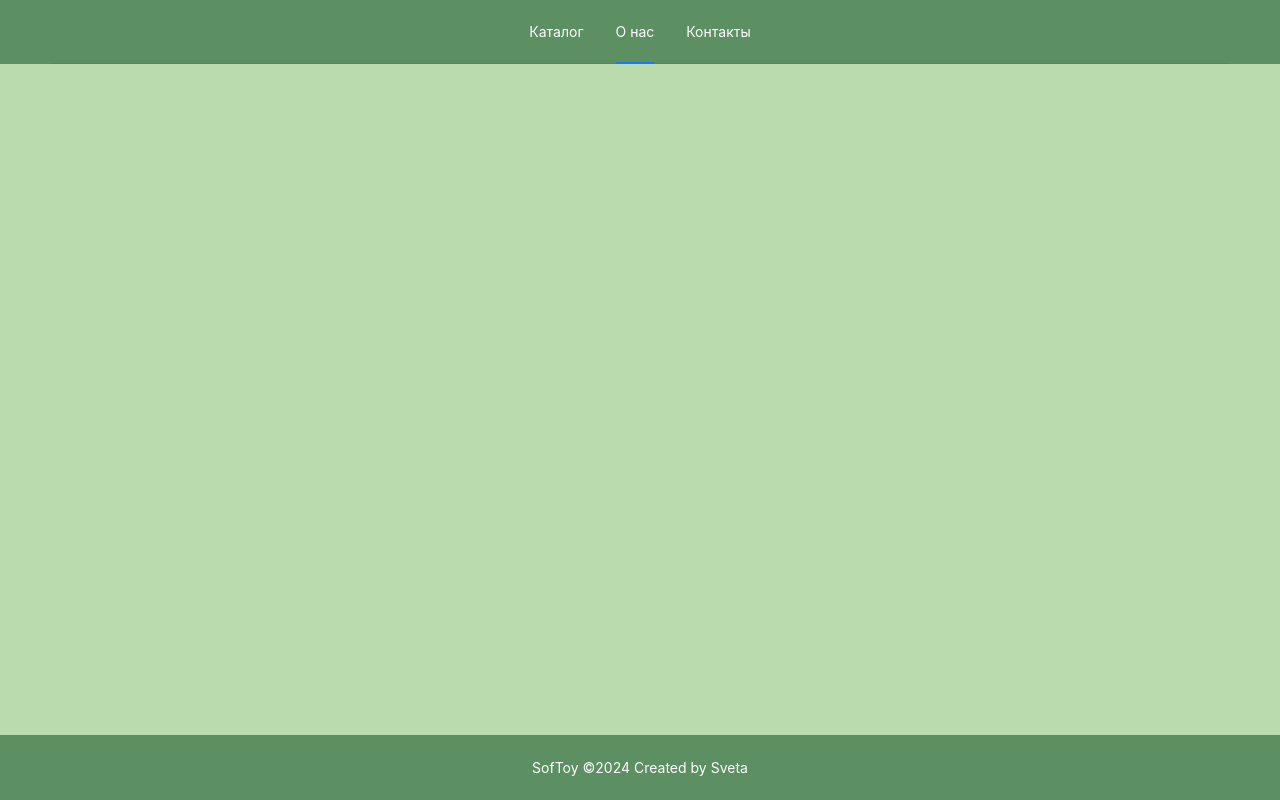
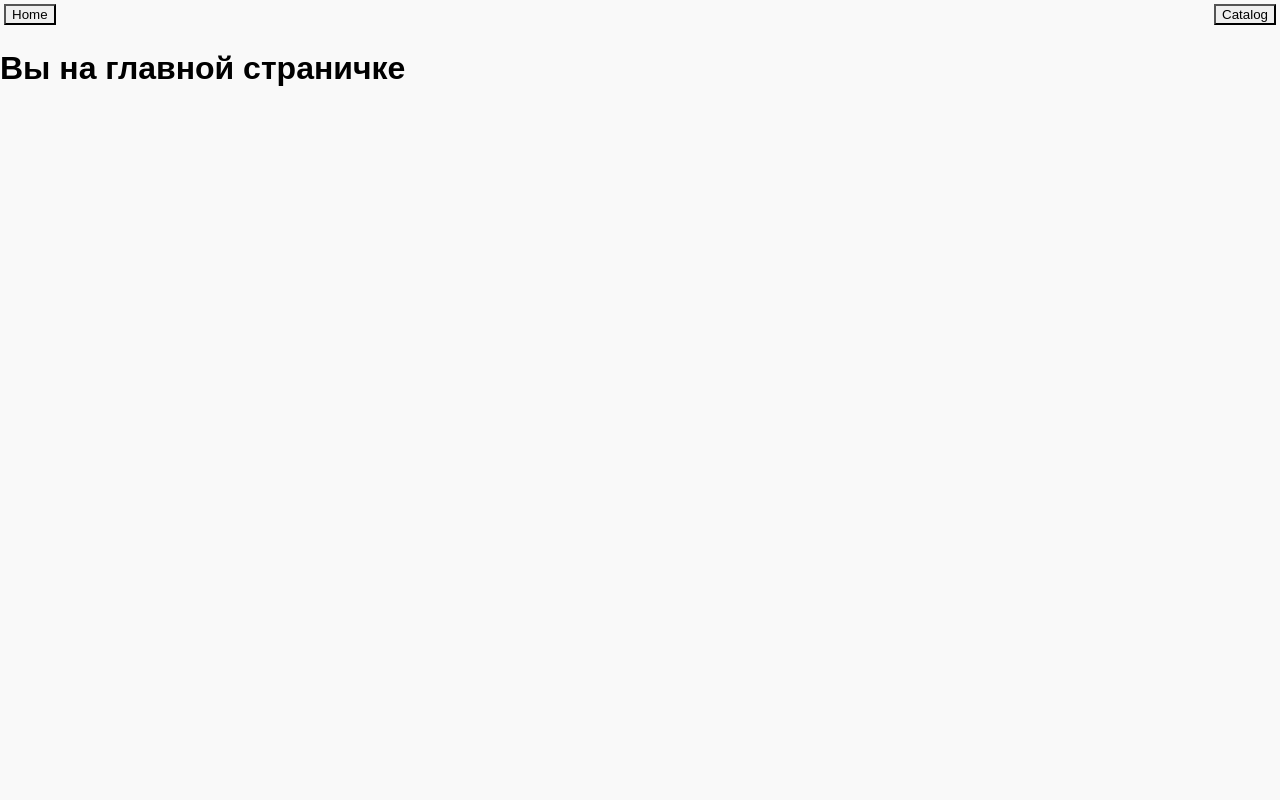
Before and after one commit to Sveta0410/ui_ux, a React (Vite) app: page / in a window 1280 px wide. Built offline with nearby package versions, Linux system fonts and the light colour scheme; a web font is replaced by a local one.

Commit message:
оно хотя бы работает и тут хоть какой-то хедер появляется, успех

```diff
--- a/src/App.jsx
+++ /dev/null
@@ -1,16 +0,0 @@
-import { BrowserRouter, Routes, Route } from 'react-router-dom';
-import {Home} from './pages/Home';
-import {Catalog} from './pages/Catalog';
-import {Product} from './pages/Product';
-function App() {
-    return (
-        <BrowserRouter>
-            <Routes>
-                <Route path="/" element={<Home />} />
-                <Route path="/catalog" element={<Catalog />} />
-                <Route path="/product" element={<Product />} />
-            </Routes>
-        </BrowserRouter>
-    );
-}
-export default App
--- a/src/App.tsx
+++ b/src/App.tsx
@@ -1,7 +1,7 @@
 import React from 'react';
 import { BrowserRouter, Routes, Route } from 'react-router-dom';
-import {Home} from './pages/Home';
-import {Catalog} from './pages/Catalog';
+import Home from './pages/Home';
+import Catalog from './pages/Catalog';
 import { Header } from './components/Header';
 import Layout from './components/Layout';
 function App() {
--- a/src/components/header/index.tsx
+++ b/src/components/header/index.tsx
@@ -9,8 +9,8 @@ const navigate = useNavigate();
         <Button onClick={() => navigate('/')}>
         Home
         </Button>
-        <Button onClick={() => navigate('/about')}>
-        About
+        <Button onClick={() => navigate('/catalog')}>
+        Catalog
         </Button>
       </Flex>
     </Box>
--- a/src/pages/Catalog.jsx
+++ /dev/null
@@ -1,13 +0,0 @@
-import { Button} from 'antd';
-import { Header } from './components/header';
-export const Catalog = () =>{
-
-    return (
-        <>
-            <Header />
-            <h>Catalog</h>
-            <Button  type="link" href="/" style={{ marginTop: 16 }} >
-                На главную
-            </Button>
-        </>
-)}
--- /dev/null
+++ b/src/pages/Catalog.tsx
@@ -0,0 +1,14 @@
+import { Button } from "antd";
+import React from "react";
+
+function Home() {
+    return (
+       <div>
+           <h1>Catalog</h1>
+           <Button  type="link" href="/" style={{ marginTop: 16 }} >
+                На главную
+            </Button>
+       </div>
+    );
+   }
+   export default Home;
--- a/src/pages/Home.jsx
+++ /dev/null
@@ -1,85 +0,0 @@
-import React from "react";
-import { BrowserRouter as Router, Routes, Route, Link } from "react-router-dom";
-import { Button} from 'antd';
-import { Breadcrumb, Layout, Menu, theme } from 'antd';
-const { Header, Content, Footer } = Layout;
-
-
-// import { Header } from './components/header';
-// import { Button } from '../components/button';
-// import { Box, Text, Button } from '@chakra-ui/react';
-
-// const items = new Array(5).fill(null).map((_, index) => ({
-//   key: index + 1,
-//   label: `nav ${index + 1}`,
-// }));
-
-export const Home = () =>{
-    return (
-
-//       <div>
-//         <Button className="home_button" type="link" href="/catalog" style={{ marginTop: 16 }} >
-//                 Страница каталога
-//          </Button>
-//          <p></p>
-//           <Button className="home_button"  type="link" href="/product" style={{ marginTop: 16 }} >
-//                 Страница товара
-//          </Button>
-//
-//       </div>
-<>
-
-    <Layout style={{ minHeight: '100vh', minWidth: '100vh',  background: 'transparent' }}t>
-      <Header
-        style={{
-          display: 'flex',
-          alignItems: 'center',
-          backgroundColor: '#5C8F62',
-          width: '100vw'
-        }}
-      >
-
-        <Menu
-//           theme="dark"
-          mode="horizontal"
-          defaultSelectedKeys={['2']}
-//           items={items}
-          style={{
-            flex: 1,
-            minWidth: 0,
-            backgroundColor: '#5C8F62',
-            display: 'flex',
-            justifyContent: 'center',
-          }}
-        >
-          <Menu.Item key="1" style={{ color: 'white' }}>
-              <a href="/catalog" style={{ color: 'white' }}>Каталог</a>
-          </Menu.Item>
-          <Menu.Item key="2" style={{ color: 'white' }}>О нас</Menu.Item>
-          <Menu.Item key="3" style={{ color: 'white' }}>Контакты</Menu.Item>
-        </Menu>
-      </Header>
-      <Content>
-{/*         <Breadcrumb */}
-{/*           style={{ */}
-{/*             margin: '16px 0', */}
-{/*           }} */}
-{/*         > */}
-{/*           <Breadcrumb.Item>Home</Breadcrumb.Item> */}
-{/*           <Breadcrumb.Item>List</Breadcrumb.Item> */}
-{/*           <Breadcrumb.Item>App</Breadcrumb.Item> */}
-{/*         </Breadcrumb> */}
-
-      </Content>
-      <Footer
-        style={{
-          textAlign: 'center',
-          color: 'white',
-          backgroundColor: '#5C8F62',
-        }}
-      >
-        SofToy ©{new Date().getFullYear()} Created by Sveta
-      </Footer>
-    </Layout>
-    </>
-)}
--- /dev/null
+++ b/src/pages/Home.tsx
@@ -0,0 +1,10 @@
+import React from "react";
+
+function Home() {
+ return (
+    <div>
+        <h1>Вы на главной страничке</h1>
+    </div>
+ );
+}
+export default Home;
```
